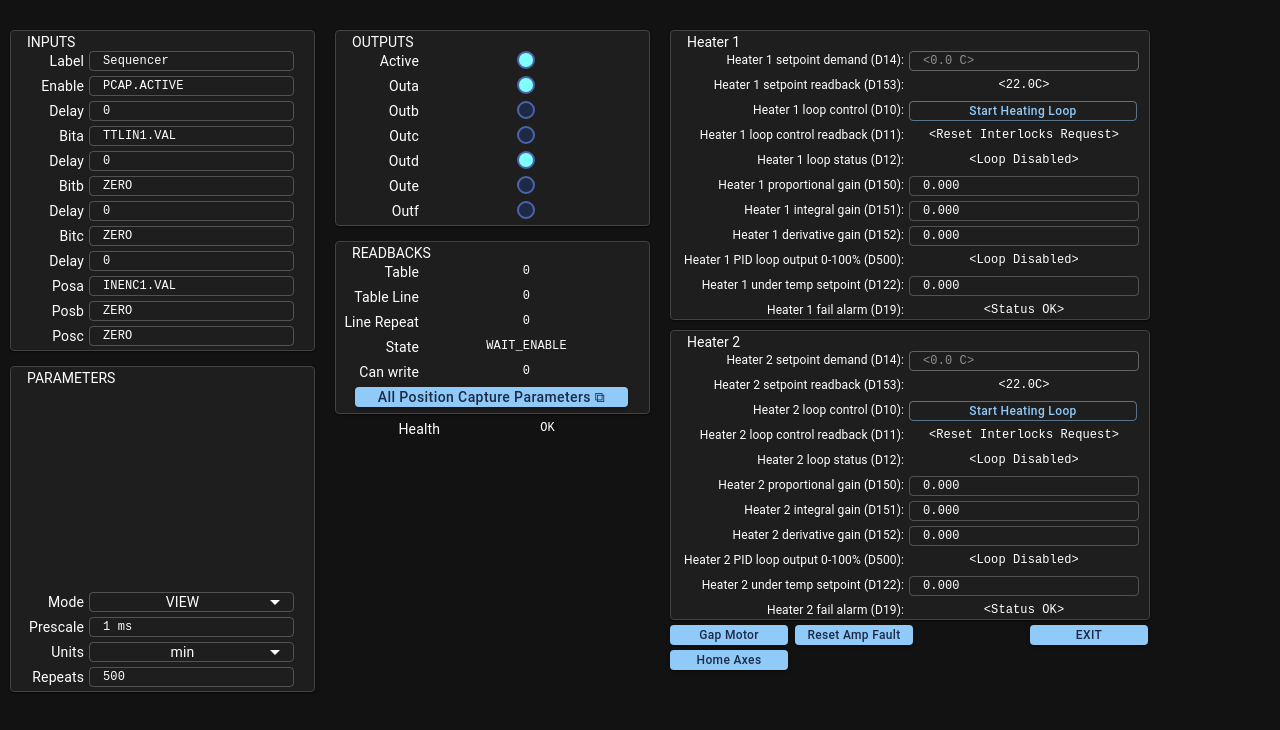
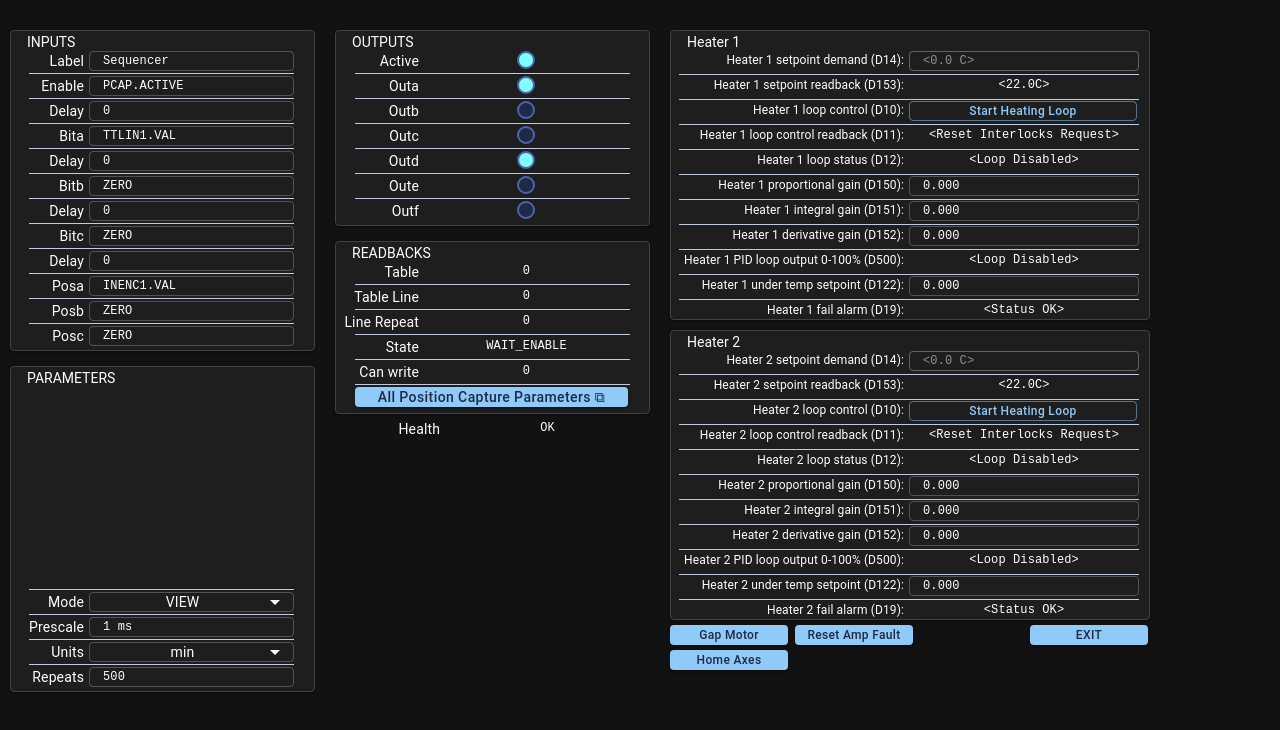
Before and after one commit to abigailalexander/mui-phoebus, a React (Vite) app: page /lowlevel in a window 1280 px wide. Shown: the top 730 px of the page. Built offline with nearby package versions, Linux system fonts and the light colour scheme.

Commit message:
Add dividers

```diff
--- a/src/routes/lowLevelScreen.tsx
+++ b/src/routes/lowLevelScreen.tsx
@@ -1,12 +1,7 @@
 import * as React from "react";
-import { ActionButton } from "../components/widgets";
-import { GroupBox } from "../components/widgets";
+import { ActionButton, Divider, DropDown, GroupBox, Label, TextEntry, TextRead } from "../components/widgets";
 import Led from "../components/Led/led";
-import { TextEntry } from "../components/widgets";
-import { TextRead } from "../components/widgets";
 import { Box } from "@mui/material";
-import { Label } from "../components/widgets";
-import { DropDown } from "../components/widgets";
 
 export default function LowLevelScreen() {
     return (
@@ -14,66 +9,92 @@ export default function LowLevelScreen() {
             <GroupBox x={0} y={25} w={325} h={331} value={"INPUTS"}>
                 <Label x={0} y={0} w={65} h={20} value="Label" ></Label>
                 <TextEntry x={70} y={0} w={205} h={20} value={"Sequencer"} disabled={false}></TextEntry>
+                <Divider x={10} y={22} w={265} h={1} ></Divider>
                 <Label x={0} y={25} w={65} h={20} value="Enable" ></Label>
                 <TextEntry x={70} y={25} w={205} h={20} value={"PCAP.ACTIVE"} disabled={false}></TextEntry>
+                <Divider x={10} y={47} w={265} h={1} ></Divider>
                 <Label x={0} y={50} w={65} h={20} value="Delay" ></Label>
                 <TextEntry x={70} y={50} w={205} h={20} value={"0"} disabled={false}></TextEntry>
+                <Divider x={10} y={72} w={265} h={1} ></Divider>
                 <Label x={0} y={75} w={65} h={20} value="Bita" ></Label>
                 <TextEntry x={70} y={75} w={205} h={20} value={"TTLIN1.VAL"} disabled={false}></TextEntry>
+                <Divider x={10} y={97} w={265} h={1} ></Divider>
                 <Label x={0} y={100} w={65} h={20} value="Delay" ></Label>
                 <TextEntry x={70} y={100} w={205} h={20} value={"0"} disabled={false}></TextEntry>
+                <Divider x={10} y={122} w={265} h={1} ></Divider>
                 <Label x={0} y={125} w={65} h={20} value="Bitb" ></Label>
                 <TextEntry x={70} y={125} w={205} h={20} value={"ZERO"} disabled={false}></TextEntry>
+                <Divider x={10} y={147} w={265} h={1} ></Divider>
                 <Label x={0} y={150} w={65} h={20} value="Delay" ></Label>
                 <TextEntry x={70} y={150} w={205} h={20} value={"0"} disabled={false}></TextEntry>
+                <Divider x={10} y={172} w={265} h={1} ></Divider>
                 <Label x={0} y={175} w={65} h={20} value="Bitc" ></Label>
                 <TextEntry x={70} y={175} w={205} h={20} value={"ZERO"} disabled={false}></TextEntry>
+                <Divider x={10} y={197} w={265} h={1} ></Divider>
                 <Label x={0} y={200} w={65} h={20} value="Delay" ></Label>
                 <TextEntry x={70} y={200} w={205} h={20} value={"0"} disabled={false}></TextEntry>
+                <Divider x={10} y={222} w={265} h={1} ></Divider>
                 <Label x={0} y={225} w={65} h={20} value="Posa" ></Label>
                 <TextEntry x={70} y={225} w={205} h={20} value={"INENC1.VAL"} disabled={false}></TextEntry>
+                <Divider x={10} y={247} w={265} h={1} ></Divider>
                 <Label x={0} y={250} w={65} h={20} value="Posb" ></Label>
                 <TextEntry x={70} y={250} w={205} h={20} value={"ZERO"} disabled={false}></TextEntry>
+                <Divider x={10} y={272} w={265} h={1} ></Divider>
                 <Label x={0} y={275} w={65} h={20} value="Posc" ></Label>
                 <TextEntry x={70} y={275} w={205} h={20} value={"ZERO"} disabled={false}></TextEntry>
             </GroupBox>
             <GroupBox x={0} y={361} w={325} h={336} value={"PARAMETERS"}>
+                <Divider x={10} y={202} w={265} h={1} ></Divider>
                 <Label x={0} y={205} w={65} h={20} value="Mode" ></Label>
                 <DropDown x={70} y={205} w={205} h={20} value={["VIEW", "EDIT", "SUBMIT", "DISCARD"]}></DropDown>
+                <Divider x={10} y={227} w={265} h={1} ></Divider>
                 <Label x={0} y={230} w={65} h={20} value="Prescale" ></Label>
                 <TextEntry x={70} y={230} w={205} h={20} value={"1 ms"} disabled={false}></TextEntry>
+                <Divider x={10} y={252} w={265} h={1} ></Divider>
                 <Label x={0} y={255} w={65} h={20} value="Units" ></Label>
                 <DropDown x={70} y={255} w={205} h={20} value={["min", "s", "ms", "us"]}></DropDown>
+                <Divider x={10} y={277} w={265} h={1} ></Divider>
                 <Label x={0} y={280} w={65} h={20} value="Repeats" ></Label>
                 <TextEntry x={70} y={280} w={205} h={20} value={"500"} disabled={false}></TextEntry>
             </GroupBox>
             <GroupBox x={325} y={25} w={335} h={206} value={"OUTPUTS"}>
                 <Label x={0} y={0} w={75} h={20} value="Active" ></Label>
                 <Led x={173} y={0} w={20} h={20} value={1}></Led>
+                <Divider x={11} y={22} w={275} h={1} ></Divider>
                 <Label x={0} y={25} w={75} h={20} value="Outa" ></Label>
                 <Led x={173} y={25} w={20} h={20} value={1}></Led>
+                <Divider x={11} y={47} w={275} h={1} ></Divider>
                 <Label x={0} y={50} w={75} h={20} value="Outb" ></Label>
                 <Led x={173} y={50} w={20} h={20} value={0}></Led>
+                <Divider x={11} y={72} w={275} h={1} ></Divider>
                 <Label x={0} y={75} w={75} h={20} value="Outc" ></Label>
                 <Led x={173} y={75} w={20} h={20} value={0}></Led>
+                <Divider x={11} y={97} w={275} h={1} ></Divider>
                 <Label x={0} y={100} w={75} h={20} value="Outd" ></Label>
                 <Led x={173} y={100} w={20} h={20} value={1}></Led>
+                <Divider x={11} y={122} w={275} h={1} ></Divider>
                 <Label x={0} y={125} w={75} h={20} value="Oute" ></Label>
                 <Led x={173} y={125} w={20} h={20} value={0}></Led>
+                <Divider x={11} y={147} w={275} h={1} ></Divider>
                 <Label x={0} y={150} w={75} h={20} value="Outf" ></Label>
                 <Led x={173} y={150} w={20} h={20} value={0}></Led>
             </GroupBox>
             <GroupBox x={325} y={236} w={335} h={183} value={"READBACKS"}>
                 <Label x={0} y={0} w={75} h={20} value="Table Repeat" ></Label>
                 <TextRead x={80} y={0} w={205} h={20} value={0}></TextRead>
+                <Divider x={11} y={22} w={275} h={1} ></Divider>
                 <Label x={0} y={25} w={75} h={20} value="Table Line" ></Label>
                 <TextRead x={80} y={25} w={205} h={20} value={0}></TextRead>
+                <Divider x={11} y={47} w={275} h={1} ></Divider>
                 <Label x={0} y={50} w={75} h={20} value="Line Repeat" ></Label>
                 <TextRead x={80} y={50} w={205} h={20} value={0}></TextRead>
+                <Divider x={11} y={72} w={275} h={1} ></Divider>
                 <Label x={0} y={75} w={75} h={20} value="State" ></Label>
                 <TextRead x={80} y={75} w={205} h={20} value={"WAIT_ENABLE"}></TextRead>
+                <Divider x={11} y={97} w={275} h={1} ></Divider>
                 <Label x={0} y={100} w={75} h={20} value="Can write" ></Label>
                 <TextRead x={80} y={100} w={205} h={20} value={0}></TextRead>
+                <Divider x={11} y={122} w={275} h={1} ></Divider>
                 <ActionButton x={11} y={125} w={275} h={20} value="All Position Capture Parameters ⧉" openScreen={true} fontSize={14}></ActionButton>
             </GroupBox>
             <Label x={375} y={419} w={65} h={20} value="Health" ></Label>
@@ -81,48 +102,68 @@ export default function LowLevelScreen() {
             <GroupBox x={660} y={25} w={500} h={300} value={"Heater 1"}>
                 <Label x={0} y={0} w={225} h={20} value="Heater 1 setpoint demand (D14):" fontSize={12}></Label>
                 <TextEntry x={230} y={0} w={230} h={20} value={"<0.0 C>"} disabled={true}></TextEntry>
+                <Divider x={0} y={23} w={460} h={1} ></Divider>
                 <Label x={0} y={25} w={225} h={20} value="Heater 1 setpoint readback (D153):" fontSize={12} ></Label>
                 <TextRead x={230} y={25} w={230} h={20} value={"<22.0C>"}></TextRead>
+                <Divider x={0} y={48} w={460} h={1} ></Divider>
                 <Label x={0} y={50} w={225} h={20} value="Heater 1 loop control (D10):" fontSize={12}></Label>
                 <ActionButton x={230} y={50} w={230} h={20} value={"Start Heating Loop"} openScreen={false}></ActionButton>
+                <Divider x={0} y={73} w={460} h={1} ></Divider>
                 <Label x={0} y={75} w={225} h={20} value="Heater 1 loop control readback (D11):" fontSize={12} ></Label>
                 <TextRead x={230} y={75} w={230} h={20} value={"<Reset Interlocks Request>"}></TextRead>
+                <Divider x={0} y={98} w={460} h={1} ></Divider>
                 <Label x={0} y={100} w={225} h={20} value="Heater 1 loop status (D12):" fontSize={12}></Label>
                 <TextRead x={230} y={100} w={230} h={20} value={"<Loop Disabled>"}></TextRead>
+                <Divider x={0} y={123} w={460} h={1} ></Divider>
                 <Label x={0} y={125} w={225} h={20} value="Heater 1 proportional gain (D150):" fontSize={12}></Label>
                 <TextEntry x={230} y={125} w={230} h={20} value={"0.000"} disabled={false}></TextEntry>
+                <Divider x={0} y={148} w={460} h={1} ></Divider>
                 <Label x={0} y={150} w={225} h={20} value="Heater 1 integral gain (D151):" fontSize={12} ></Label>
                 <TextEntry x={230} y={150} w={230} h={20} value={"0.000"} disabled={false}></TextEntry>
+                <Divider x={0} y={173} w={460} h={1} ></Divider>
                 <Label x={0} y={175} w={225} h={20} value="Heater 1 derivative gain (D152):" fontSize={12}></Label>
                 <TextEntry x={230} y={175} w={230} h={20} value={"0.000"} disabled={false}></TextEntry>
+                <Divider x={0} y={198} w={460} h={1} ></Divider>
                 <Label x={0} y={200} w={225} h={20} value="Heater 1 PID loop output 0-100% (D500):" fontSize={12} ></Label>
                 <TextRead x={230} y={200} w={230} h={20} value={"<Loop Disabled>"}></TextRead>
+                <Divider x={0} y={223} w={460} h={1} ></Divider>
                 <Label x={0} y={225} w={225} h={20} value="Heater 1 under temp setpoint (D122):" fontSize={12} ></Label>
                 <TextEntry x={230} y={225} w={230} h={20} value={"0.000"} disabled={false}></TextEntry>
+                <Divider x={0} y={248} w={460} h={1} ></Divider>
                 <Label x={0} y={250} w={225} h={20} value="Heater 1 fail alarm (D19):" fontSize={12}></Label>
                 <TextRead x={230} y={250} w={230} h={20} value={"<Status OK>"}></TextRead>
             </GroupBox>
             <GroupBox x={660} y={325} w={500} h={300} value={"Heater 2"}>
                 <Label x={0} y={0} w={225} h={20} value="Heater 2 setpoint demand (D14):" fontSize={12}></Label>
                 <TextEntry x={230} y={0} w={230} h={20} value={"<0.0 C>"} disabled={true}></TextEntry>
+                <Divider x={0} y={23} w={460} h={1} ></Divider>
                 <Label x={0} y={25} w={225} h={20} value="Heater 2 setpoint readback (D153):" fontSize={12}></Label>
                 <TextRead x={230} y={25} w={230} h={20} value={"<22.0C>"}></TextRead>
+                <Divider x={0} y={48} w={460} h={1} ></Divider>
                 <Label x={0} y={50} w={225} h={20} value="Heater 2 loop control (D10):" fontSize={12}></Label>
                 <ActionButton x={230} y={50} w={230} h={20} value={"Start Heating Loop"} openScreen={false}></ActionButton>
+                <Divider x={0} y={73} w={460} h={1} ></Divider>
                 <Label x={0} y={75} w={225} h={20} value="Heater 2 loop control readback (D11):" fontSize={12} ></Label>
                 <TextRead x={230} y={75} w={230} h={20} value={"<Reset Interlocks Request>"}></TextRead>
+                <Divider x={0} y={98} w={460} h={1} ></Divider>
                 <Label x={0} y={100} w={225} h={20} value="Heater 2 loop status (D12):" fontSize={12}></Label>
                 <TextRead x={230} y={100} w={230} h={20} value={"<Loop Disabled>"}></TextRead>
+                <Divider x={0} y={123} w={460} h={1} ></Divider>
                 <Label x={0} y={125} w={225} h={20} value="Heater 2 proportional gain (D150):" fontSize={12}></Label>
                 <TextEntry x={230} y={125} w={230} h={20} value={"0.000"} disabled={false}></TextEntry>
+                <Divider x={0} y={148} w={460} h={1} ></Divider>
                 <Label x={0} y={150} w={225} h={20} value="Heater 2 integral gain (D151):" fontSize={12}></Label>
                 <TextEntry x={230} y={150} w={230} h={20} value={"0.000"} disabled={false}></TextEntry>
+                <Divider x={0} y={173} w={460} h={1} ></Divider>
                 <Label x={0} y={175} w={225} h={20} value="Heater 2 derivative gain (D152):" fontSize={12}></Label>
                 <TextEntry x={230} y={175} w={230} h={20} value={"0.000"} disabled={false}></TextEntry>
+                <Divider x={0} y={198} w={460} h={1} ></Divider>
                 <Label x={0} y={200} w={225} h={20} value="Heater 2 PID loop output 0-100% (D500):" fontSize={12}></Label>
                 <TextRead x={230} y={200} w={230} h={20} value={"<Loop Disabled>"}></TextRead>
+                <Divider x={0} y={223} w={460} h={1} ></Divider>
                 <Label x={0} y={225} w={225} h={20} value="Heater 2 under temp setpoint (D122):" fontSize={12}></Label>
                 <TextEntry x={230} y={225} w={230} h={20} value={"0.000"} disabled={false}></TextEntry>
+                <Divider x={0} y={248} w={460} h={1} ></Divider>
                 <Label x={0} y={250} w={225} h={20} value="Heater 2 fail alarm (D19):" fontSize={12}></Label>
                 <TextRead x={230} y={250} w={230} h={20} value={"<Status OK>"}></TextRead>
             </GroupBox>
```
Also changed, not shown: src/routes/cameraScreen.tsx (+14 -1 lines).
